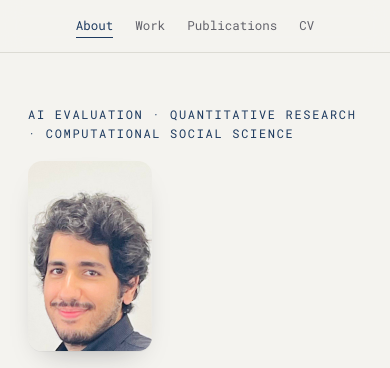
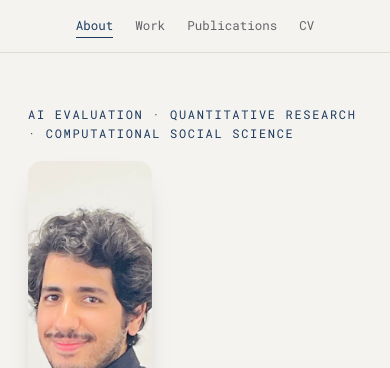
Before and after one commit to ffarrzan/ffarrzan.github.io, a plain HTML site: page index.html in a window 390 px wide. Shown: the top 368 px of the page. Drawn offline with Linux system fonts and the light colour scheme.

Commit message:
Adjust avatar height in responsive design

```diff
--- a/index.html
+++ b/index.html
@@ -98,7 +98,7 @@
   .contact a{border-bottom:1px solid transparent;padding-bottom:1px;transition:border-color .15s;}
   .contact a:hover{border-color:var(--accent);}
 
-  .avatar{width:172px;height:300px;flex:0 0 auto;position:relative;}
+  .avatar{width:172px;height:320px;flex:0 0 auto;position:relative;}
   .avatar img{
     width:100%;height:100%;
     border-radius:14px;
@@ -216,7 +216,7 @@
     body{font-size:16px;}
     .hero{padding:52px 0 40px;}
     .hero-grid{grid-template-columns:1fr;gap:26px;}
-    .avatar{width:124px;height:190px;order:-1;}
+    .avatar{width:124px;height:240px;order:-1;}
     .item{grid-template-columns:1fr;gap:8px;}
     .item .meta{padding-top:0;}
     .item .venue{display:inline;margin-left:8px;}
```
